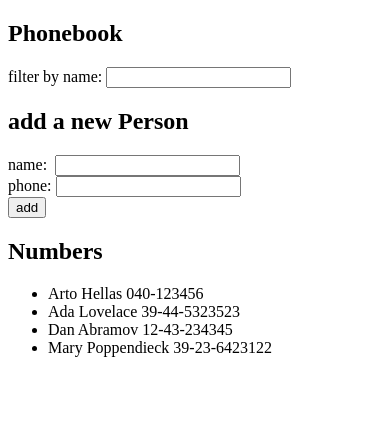
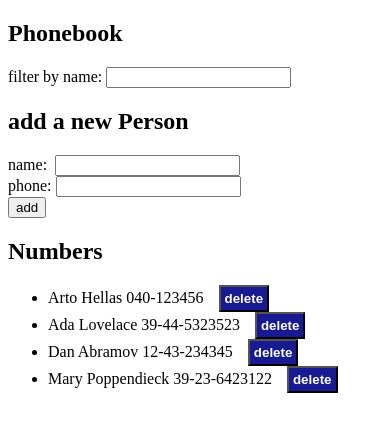
Before and after one commit to hangrybear666/fullstack-mooc-2021, a React (Create React App) app in the folder part2/phonebook/: page / in a window 390 px wide. Shown: the top 432 px of the page. Built offline with nearby package versions, Linux system fonts and the light colour scheme; data requests are answered from the project's data file; the HTML template or start-up script is replaced by a standard one.

Commit message:
Exercises phonebook 2.15 - 2.17

```diff
--- a/part2/phonebook/db.json
+++ b/part2/phonebook/db.json
@@ -1,5 +1,5 @@
 {
-  "persons":[
+  "persons": [
     {
       "name": "Arto Hellas",
       "number": "040-123456",
--- /dev/null
+++ b/part2/phonebook/src/App.css
@@ -0,0 +1,7 @@
+.btn-delete {
+  margin-left:15px;
+  background-color: rgb(24, 26, 145);
+  font-weight:bold;
+  padding:4px;
+  color:white;
+}
--- a/part2/phonebook/src/App.js
+++ b/part2/phonebook/src/App.js
@@ -3,6 +3,9 @@ import axios from 'axios'
 import Persons from './components/Persons'
 import PersonForm from './components/PersonForm'
 import PersonFilter from './components/PersonFilter'
+import personService from './services/persons'
+import './App.css'
+
 
 const App = () => {
   /**
@@ -43,15 +46,20 @@ const App = () => {
       alert(`please provide a name`)
     } else if (namePresent) {
       alert(`${newName} is already in the list`)
+      // personService.update() // TODO
     } else {
-      const newEntry =  [
+      const newEntry =
         { name: newName,
           number: newPhone,
           id: persons.length + 1 }
-      ]
-      setPersons(persons.concat(newEntry))
+      // persist to db.json
+      personService
+        .create(newEntry)
+        .then(addedPerson => {
+          setPersons(persons.concat(addedPerson))
+          setfilteredPersons(persons.concat(addedPerson))
+        })
       // Reset Filter after addition
-      setfilteredPersons(persons.concat(newEntry))
       setNameFilter('')
     }
   }
@@ -79,6 +87,20 @@ const App = () => {
     )
   }
 
+  const deletePersonFromDb = (e) => {
+    if (window.confirm("Confirm Deletion?")) {
+      personService
+        .deleteEntry(e.target.id)
+        .then(status => {
+          if (status === 200) {
+              setPersons(persons.filter(person => person.id != e.target.id))
+              setfilteredPersons(filteredPersons.filter(person => person.id != e.target.id))
+              setNameFilter('')
+          }
+        })
+    }
+  }
+
   return (
     <>
       <h2>Phonebook</h2>
@@ -97,7 +119,8 @@ const App = () => {
       />
 
       <h2>Numbers</h2>
-      <Persons persons={filteredPersons}/>
+      <Persons persons={filteredPersons}
+                onClickDeleteFromDb={deletePersonFromDb}/>
     </>
   )
 }
--- a/part2/phonebook/src/components/Persons.js
+++ b/part2/phonebook/src/components/Persons.js
@@ -1,9 +1,11 @@
 import React from 'react';
 
-const Persons = ({persons}) => (
+const Persons = ({persons, onClickDeleteFromDb}) => (
 <ul>
     {persons.map(person =>
-        <li key={person.name}>{person.name} {person.number}</li>
+        <li key={person.name}>{person.name} {person.number}
+            <button className="btn-delete" id={person.id} onClick={onClickDeleteFromDb}>delete</button>
+        </li>
         )
     }
 </ul>)
--- /dev/null
+++ b/part2/phonebook/src/services/persons.js
@@ -0,0 +1,25 @@
+import axios from 'axios'
+const baseUrl = 'http://localhost:3001/persons'
+
+const getAll = () => {
+  const request = axios.get(baseUrl)
+  return request.then(response => response.data)
+}
+
+const create = newObject => {
+  const request = axios.post(baseUrl, newObject)
+  return request.then(response => response.data)
+}
+
+const update = (id, newObject) => {
+  const request = axios.put(`${baseUrl}/${id}`, newObject)
+  return request.then(response => response.data)
+}
+
+const deleteEntry = (id) => {
+  const deletionUrl = `${baseUrl}/${id}`
+  const request = axios.delete(deletionUrl)
+  return request.then(response => response.status)
+}
+
+export default { getAll, create, update, deleteEntry }
```
Also changed, not shown: 1 other file (tests, documents, lock files or other folders).
